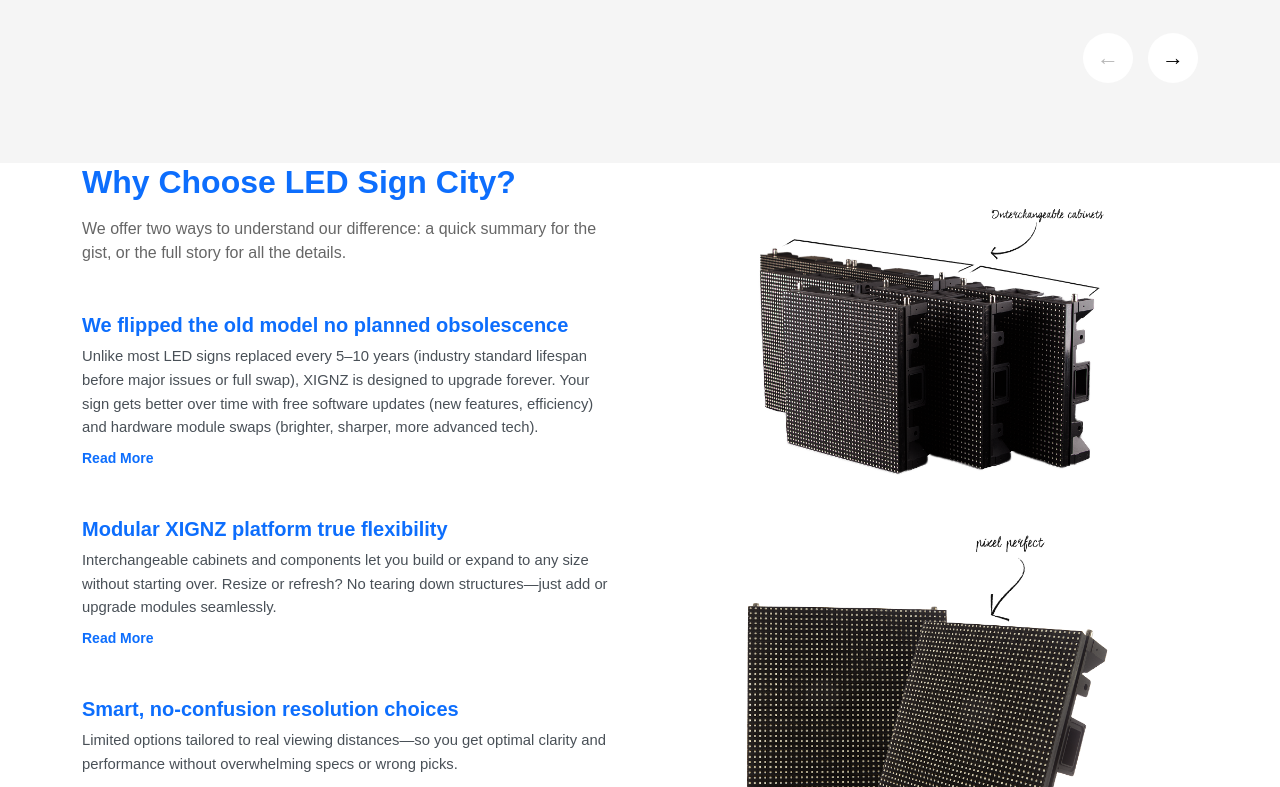
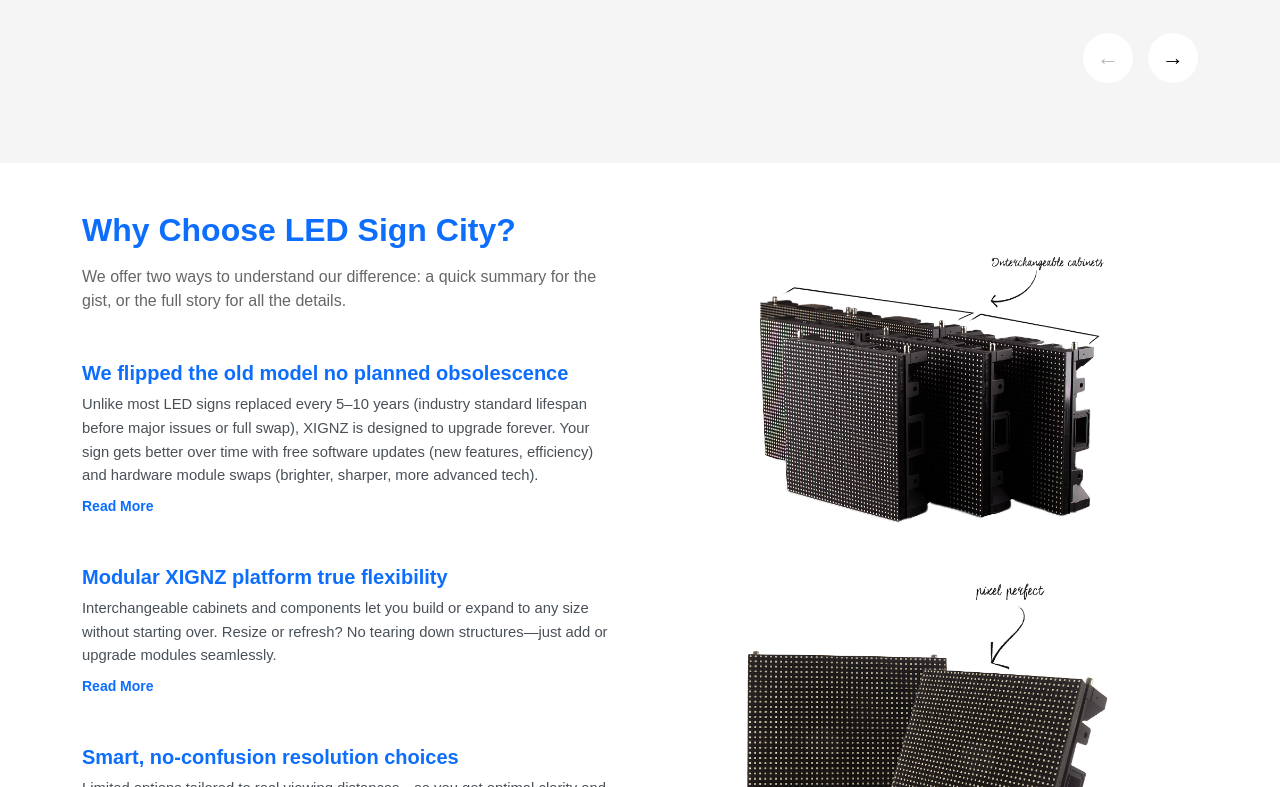
Before and after one commit to darshilajudia7/LED-Sign-City, a Next.js app: page / in a window 1280 px wide. Shown: the part 2573-3360 px from the top of the page. Built offline with nearby package versions, Linux system fonts and the light colour scheme.

Commit message:
Update globals.css

```diff
--- a/app/globals.css
+++ b/app/globals.css
@@ -281,7 +281,7 @@
   color: var(--color-white);
 }
 
-Showcase / Value Proposition Section
+/* Showcase / Value Proposition Section */
 .showcase-section {
   padding: 3rem 0;
   background-color: var(--color-white);
```
